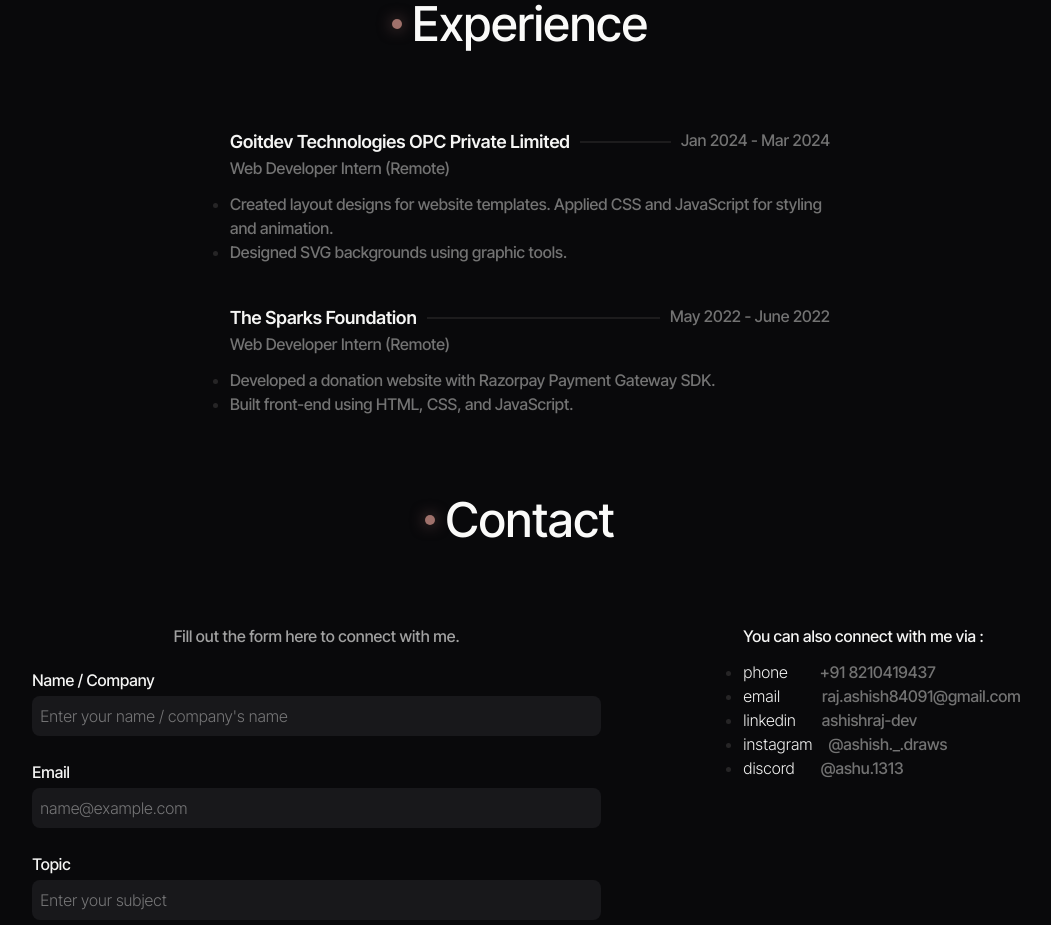
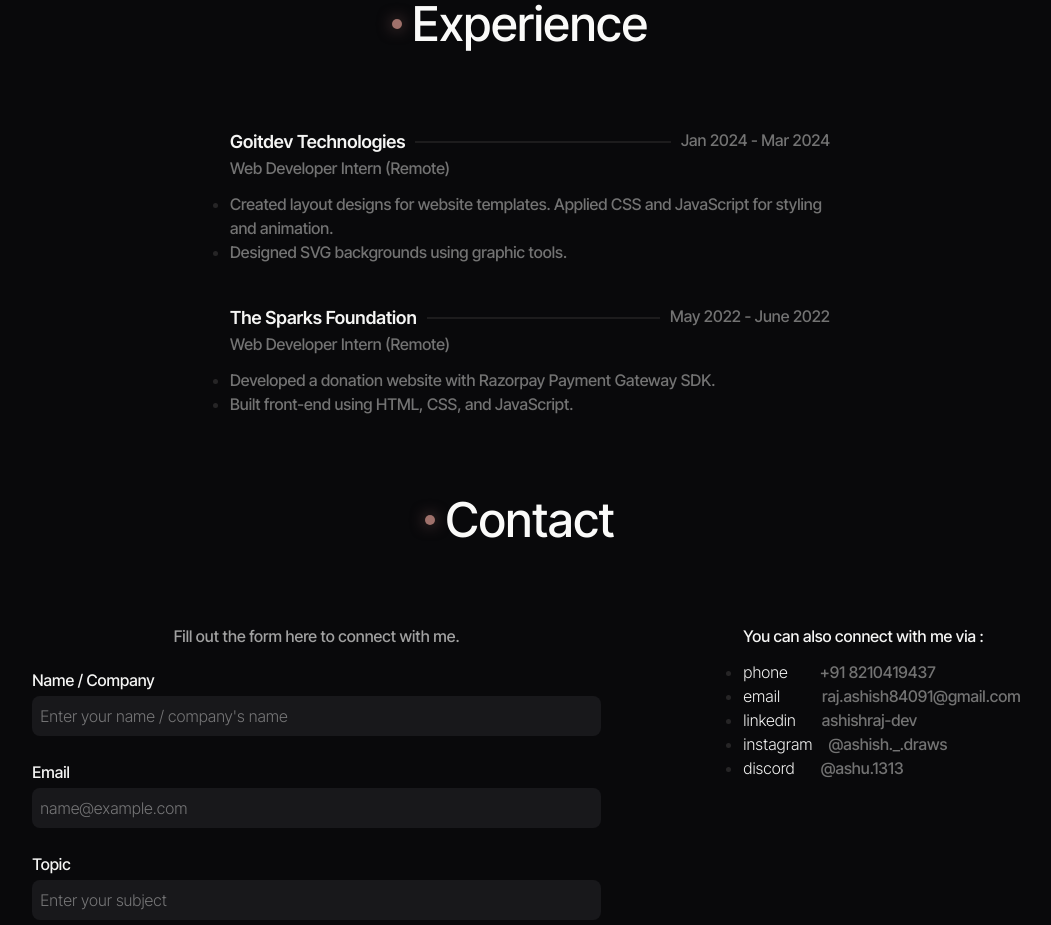
Before and after one commit to ashishraj-dev/personal-portfolio-v2, a React (Vite) app: page / in a window 1280 px wide. Shown: the part 2620-3545 px from the top of the page, without its empty margins (110-1161 px from the left). Built offline with nearby package versions, Linux system fonts and the light colour scheme; a web font is replaced by a local one.

Commit message:
fixed experience

```diff
--- a/src/components/Experience.jsx
+++ b/src/components/Experience.jsx
@@ -9,7 +9,7 @@ const Experience = () => {
       <article className="flex justify-center items-center m-auto w-1/2 max-lg:w-full max-lg:pl-10 px-5">
         <div className="experience-container mb-10 flex-1">
           <header className="flex max-[532px]:flex-col">
-            <h1 className="font-semibold text-lg text-stone-100">Goitdev Technologies OPC Private Limited</h1>
+            <h1 className="font-semibold text-lg text-stone-100">Goitdev Technologies</h1>
             <div className="line"></div>
             <div className="experience-date font-medium text-neutral-500">Jan 2024 - Mar 2024</div>
           </header>
```
